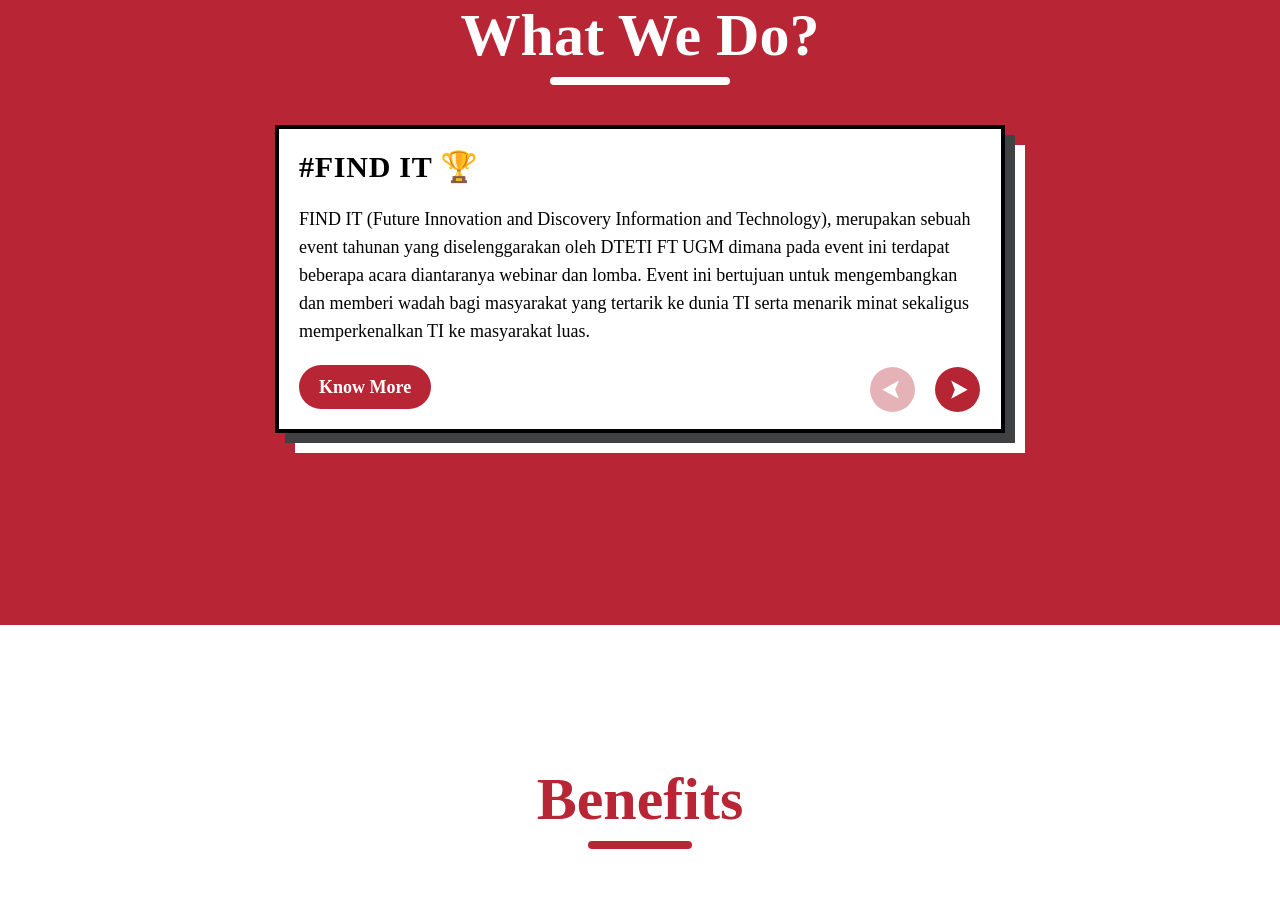
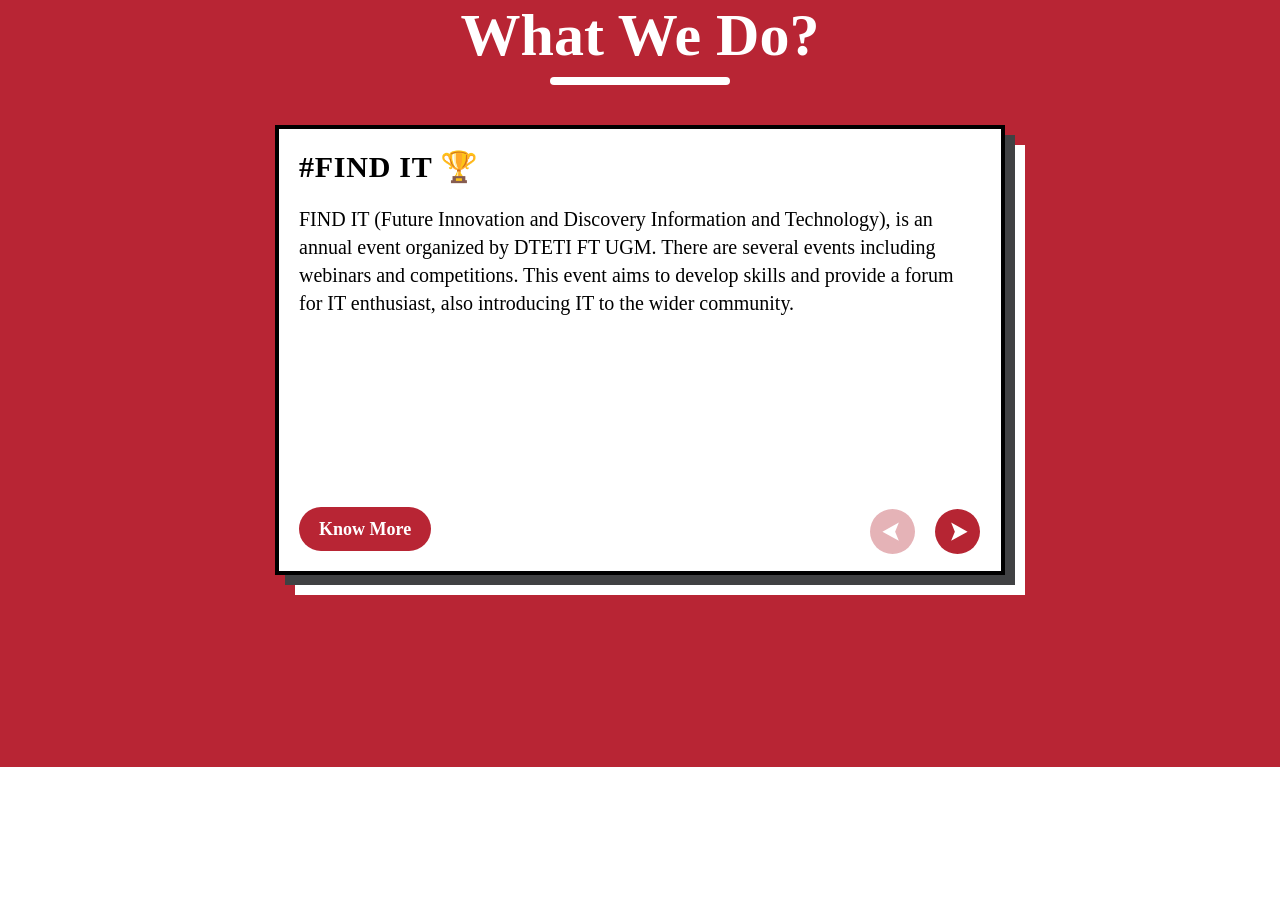
Before and after one commit to heintzz/buat-nl, a React (Create React App) app: page / in a window 1280 px wide. Shown: the part 2560-3477 px from the top of the page. Built offline with nearby package versions, Linux system fonts and the light colour scheme.

Commit message:
done aamiin 2

```diff
--- a/src/components/Navbar.js
+++ b/src/components/Navbar.js
@@ -10,6 +10,13 @@
 export default function Navbar() {
   const location = useLocation()
   const [hash, setHash] = useState('')
+
+  useEffect(() => {
+    setHash(location.hash)
+    if (document.querySelector('.active-nav') !== null) {
+      document.querySelector('.active-nav').classList.remove('active-nav')
+    }
+  }, [location.hash])
 
   switch (location.pathname) {
     case '/nddc':
@@ -41,15 +48,6 @@
       textColor = 'text-black'
       break
   }
-
-  useEffect(() => {
-    setHash(location.hash)
-     if (document.querySelector('.active-nav') !== null) {
-       document.querySelector('.active-nav').classList.remove('active-nav')
-     }
-  }, [location.hash])
-
-
 
   switch (hash) {
     case '#benefits':
--- a/src/components/WhatWeDo.js
+++ b/src/components/WhatWeDo.js
@@ -13,15 +13,15 @@
 const whatWeDo = [
   {
     name: '#FIND IT 🏆',
-    desc: ' FIND IT (Future Innovation and Discovery Information and Technology), merupakan sebuah event tahunan yang diselenggarakan oleh DTETI FT UGM dimana pada event ini terdapat beberapa acara diantaranya webinar dan lomba. Event ini bertujuan untuk mengembangkan dan memberi wadah bagi masyarakat yang tertarik ke dunia TI serta menarik minat sekaligus memperkenalkan TI ke masyarakat luas.',
+    desc: 'FIND IT (Future Innovation and Discovery Information and Technology), is an annual event organized by DTETI FT UGM. There are several events including webinars and competitions. This event aims to develop skills and provide a forum for IT enthusiast, also introducing IT to the wider community.',
   },
   {
     name: '#INTERNAL WORKSHOP 👨🏻‍💻',
-    desc: 'Kegiatan pelatihan dan sharing session yang diadakan oleh masing-masing komunitas untuk meningkatkan skill dan berkembang bersama. Seperti namanya, kegiatan ini hanya diadakan untuk kalangan internal Night Login saja jadi sayang banget kalau kalian ga join hehe.',
+    desc: 'Sharing sessions and training activities held by each community to improve skills and grow together. This activity is only held for internal Night Login member.',
   },
   {
     name: '#AFTER HOURS TALK🎙️',
-    desc: 'Kegiatan ini biasanya dilakukan dengan mengundang pembicara dari dunia industri. Tentunya, kami berharap dengan berada di Night Login kalian tidak hanya diasah kemampuannya saja, tetapi juga sebagai persiapan untuk berkarir di dunia industri. Berbeda dengan Internal Workshop, AHT menjembatani kalian yang berada di luar Night Login untuk dapat belajar bersama.',
+    desc: 'This activity is usually carried out by inviting speakers from the industrial world. By joining the Night Login, you will be introduced to the preparation for a career in the industrial world. Unlike the Internal Workshop, AHT bridges those of you who are outside the Night Login to be able to study together.',
   },
 ]
 export default function WhatWeDo() {
@@ -40,7 +40,7 @@
             keyboard={{ enabled: true }}
             // autoplay={true}
             navigation
-            className="h-100 max-w-[730px] shadow-slider  border-4 border-black bg-white"
+            className="sm:h-[400px] lg:h-[450px] max-w-[730px] shadow-slider  border-4 border-black bg-white"
           >
             {whatWeDo.map((event) => {
               const { name, desc } = event
@@ -50,7 +50,7 @@
                   key={name}
                 >
                   <p className="text-3xl font-semibold tracking-wide">{name}</p>
-                  <p className="text-sm sm:text-lg">{desc}</p>
+                  <p className="text-sm sm:text-lg lg:text-xl">{desc}</p>
                   {name === '#FIND IT 🏆' && (
                     <Link
                       to="/findit"
```
